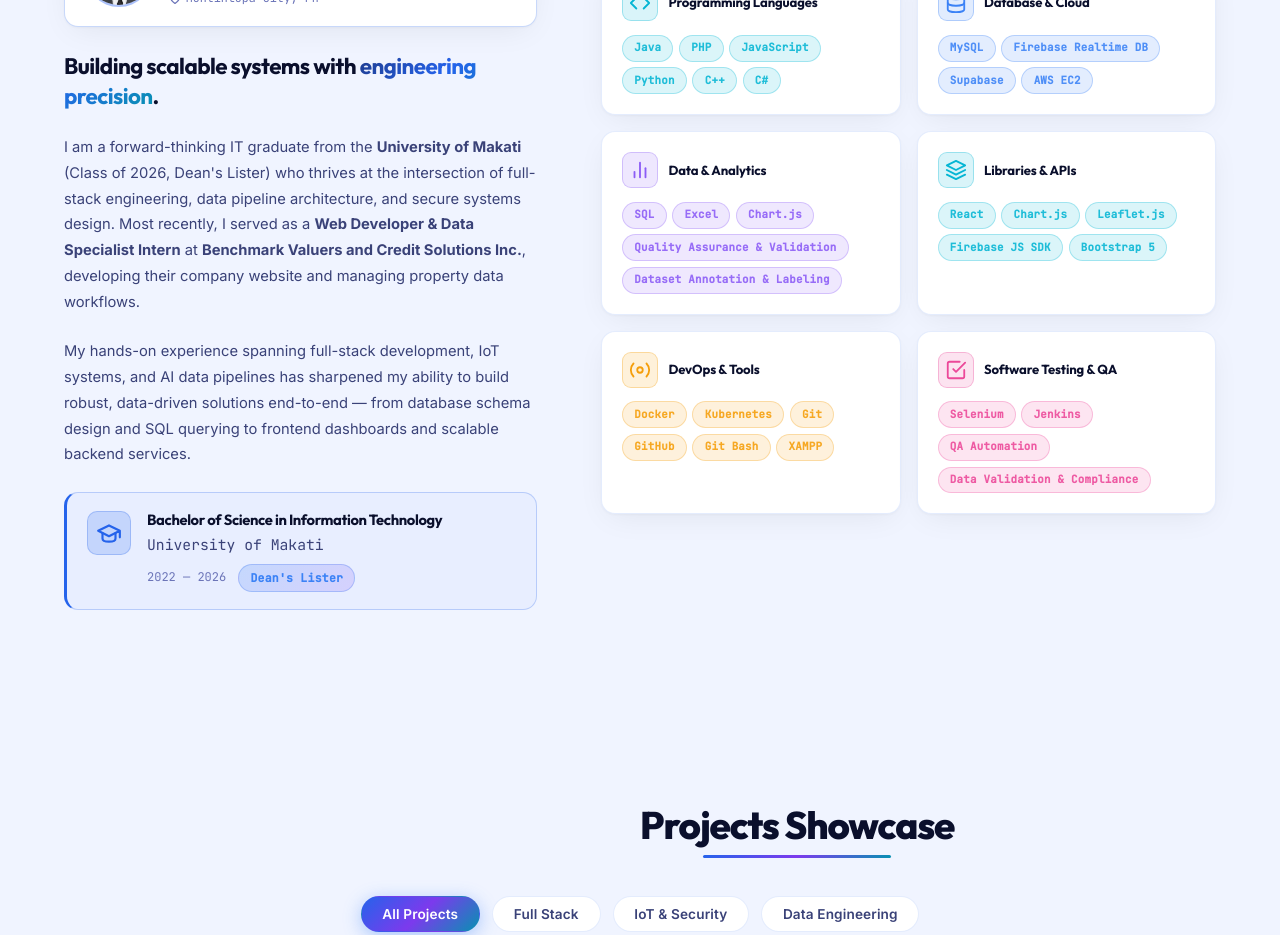
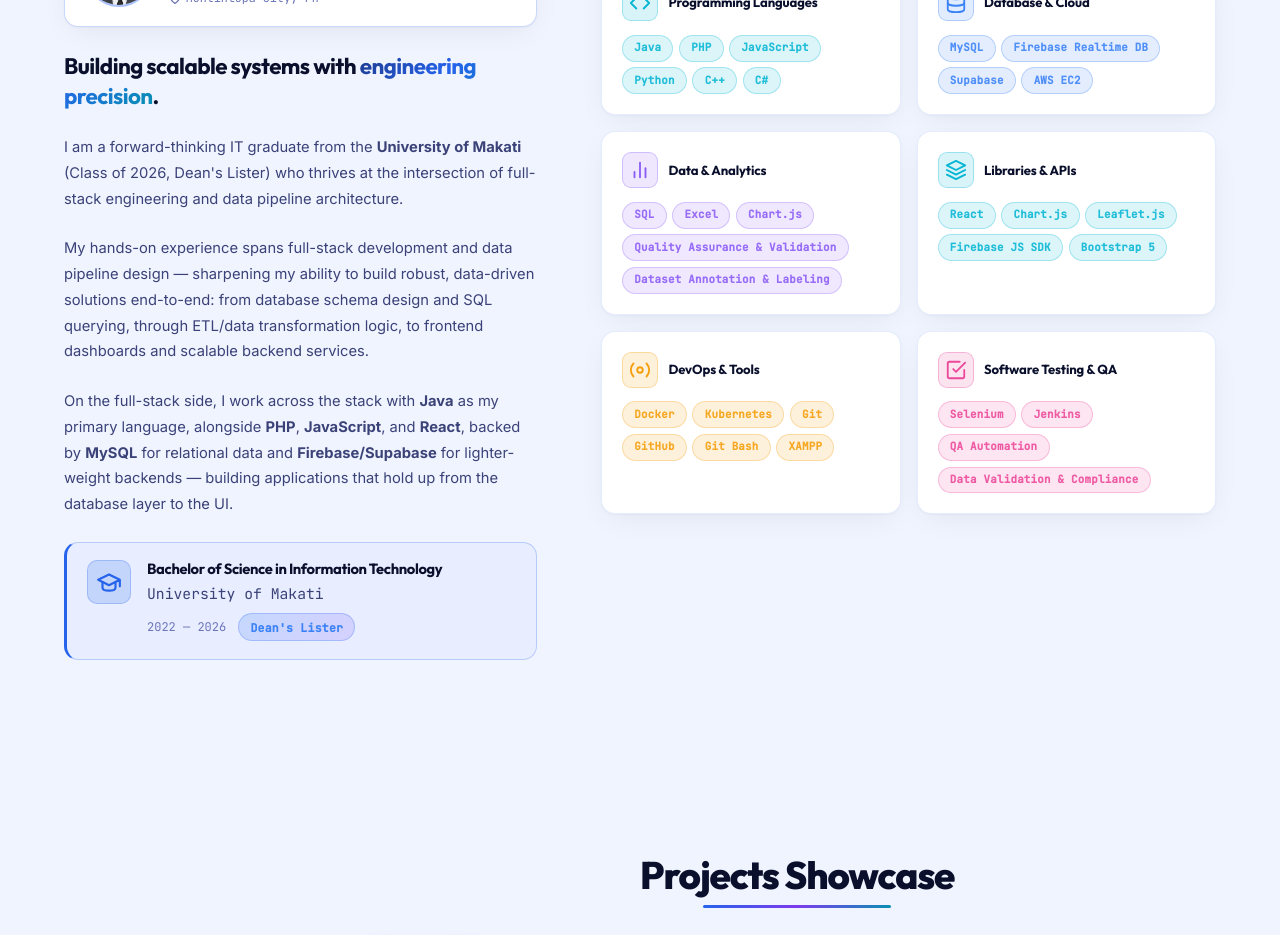
Before and after one commit to Artlein/MyPortfolio, a Next.js app: page / in a window 1280 px wide. Shown: the part 1100-2035 px from the top of the page. Built offline with nearby package versions, Linux system fonts and the light colour scheme.

Commit message:
feat: update About bio to Full Stack + Data Engineering positioning

```diff
--- a/src/components/About.tsx
+++ b/src/components/About.tsx
@@ -134,15 +134,20 @@ export default function About() {
             <p>
               I am a forward-thinking IT graduate from the{" "}
               <strong>University of Makati</strong> (Class of 2026, Dean&apos;s Lister) who thrives at the
-              intersection of full-stack engineering, data pipeline architecture, and secure systems design.
-              Most recently, I served as a <strong>Web Developer &amp; Data Specialist Intern</strong> at{" "}
-              <strong>Benchmark Valuers and Credit Solutions Inc.</strong>, developing their company website and
-              managing property data workflows.
+              intersection of full-stack engineering and data pipeline architecture.
             </p>
             <p>
-              My hands-on experience spanning full-stack development, IoT systems, and AI data pipelines has
-              sharpened my ability to build robust, data-driven solutions end-to-end — from database schema
-              design and SQL querying to frontend dashboards and scalable backend services.
+              My hands-on experience spans full-stack development and data pipeline design — sharpening my
+              ability to build robust, data-driven solutions end-to-end: from database schema design and SQL
+              querying, through ETL/data transformation logic, to frontend dashboards and scalable backend
+              services.
+            </p>
+            <p>
+              On the full-stack side, I work across the stack with <strong>Java</strong> as my primary
+              language, alongside <strong>PHP</strong>, <strong>JavaScript</strong>, and{" "}
+              <strong>React</strong>, backed by <strong>MySQL</strong> for relational data and{" "}
+              <strong>Firebase/Supabase</strong> for lighter-weight backends — building applications that
+              hold up from the database layer to the UI.
             </p>
 
             {/* Education card */}
```
